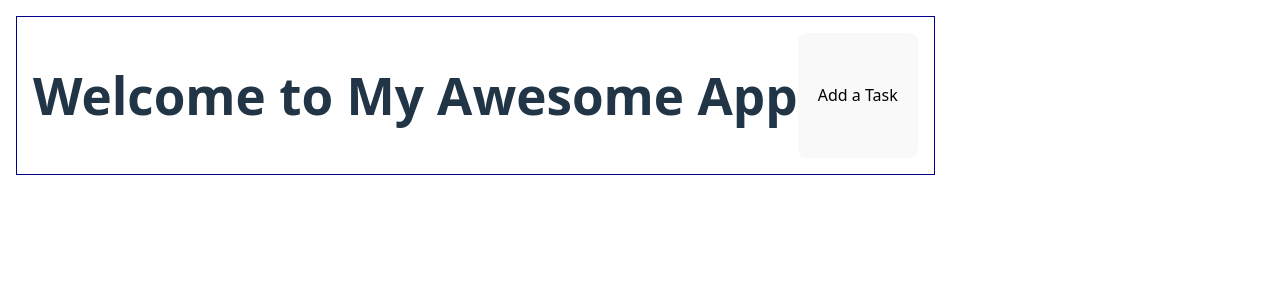
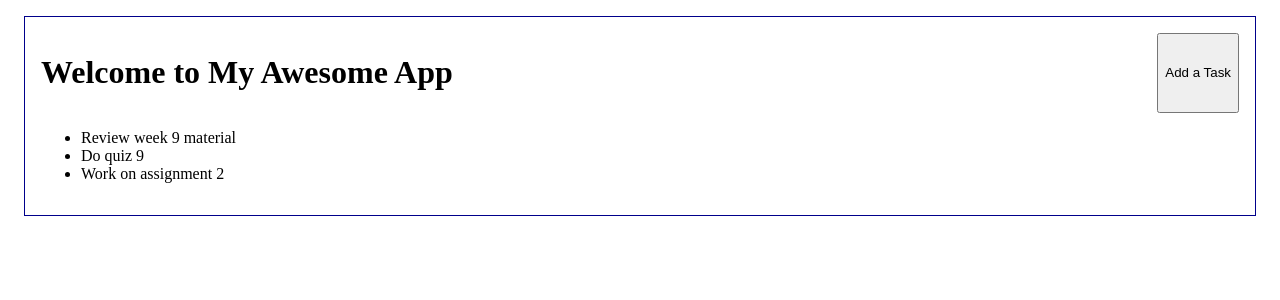
Before and after one commit to Ying29-Wang/CS5610, a React (Vite) app in the folder week9/my-react-app/: page / in a window 1280 px wide. Shown: the top 300 px of the page. Built offline with nearby package versions, Linux system fonts and the light colour scheme.

Commit message:
add task as list

```diff
--- a/week9/my-react-app/src/App.jsx
+++ b/week9/my-react-app/src/App.jsx
@@ -3,7 +3,29 @@ import Header from './components/Header';
 
 export default function App() {
   const appName = "My Awesome App"
+  const tasks = [
+    {
+      id: 1,
+      title: "Review week 9 material",
+      date: "June 4th at 1 pm",
+    },
+    {
+      id: 2,
+      title: "Do quiz 9",
+      date: "June 4th at 6 pm",
+    },
+    {
+      id: 3,
+      title: "Work on assignment 2",
+      date: "June 5th at 8 am",
+    },
+  ];
   return <div className="appContainer">
     <Header myAppName={appName} />
+    <ul>
+      {tasks.map((task) => {
+        return <li key={task.id}>{task.title}</li>;
+      })}
+    </ul>
   </div>;
 }
--- a/week9/my-react-app/src/index.css
+++ b/week9/my-react-app/src/index.css
@@ -1,71 +1,3 @@
-:root {
-  font-family: system-ui, Avenir, Helvetica, Arial, sans-serif;
-  line-height: 1.5;
-  font-weight: 400;
-
-  color-scheme: light dark;
-  color: rgba(255, 255, 255, 0.87);
-  background-color: #242424;
-
-  font-synthesis: none;
-  text-rendering: optimizeLegibility;
-  -webkit-font-smoothing: antialiased;
-  -moz-osx-font-smoothing: grayscale;
-}
-
-a {
-  font-weight: 500;
-  color: #646cff;
-  text-decoration: inherit;
-}
-a:hover {
-  color: #535bf2;
-}
-
-body {
-  margin: 0;
-  display: flex;
-  /* place-items: center; */
-  min-width: 320px;
-  min-height: 100vh;
-}
-
-h1 {
-  font-size: 3.2em;
-  line-height: 1.1;
-}
-
-button {
-  border-radius: 8px;
-  border: 1px solid transparent;
-  padding: 0.6em 1.2em;
-  font-size: 1em;
-  font-weight: 500;
-  font-family: inherit;
-  background-color: #1a1a1a;
-  cursor: pointer;
-  transition: border-color 0.25s;
-}
-button:hover {
-  border-color: #646cff;
-}
-button:focus,
-button:focus-visible {
-  outline: 4px auto -webkit-focus-ring-color;
-}
-
-@media (prefers-color-scheme: light) {
-  :root {
-    color: #213547;
-    background-color: #ffffff;
-  }
-  a:hover {
-    color: #747bff;
-  }
-  button {
-    background-color: #f9f9f9;
-  }
-}
 
 .appContainer {
   border: darkblue 1px solid;
```
